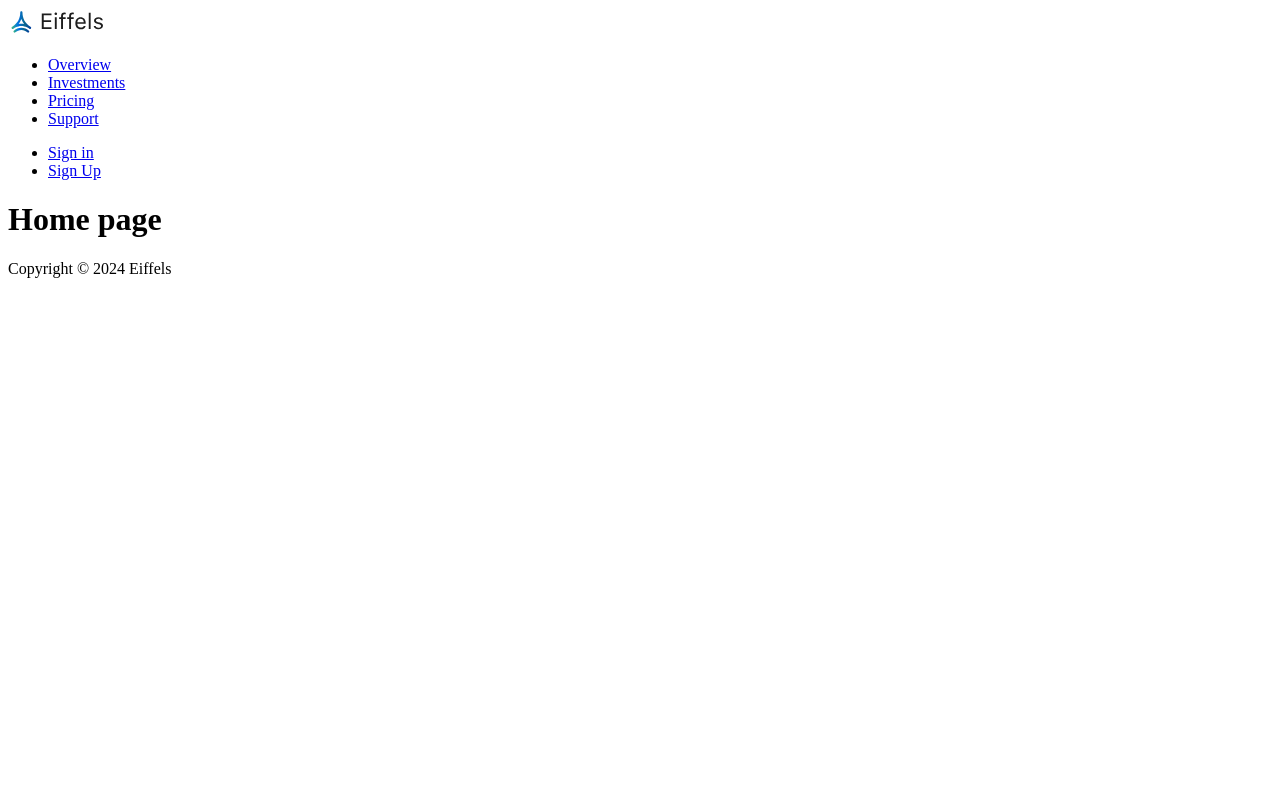
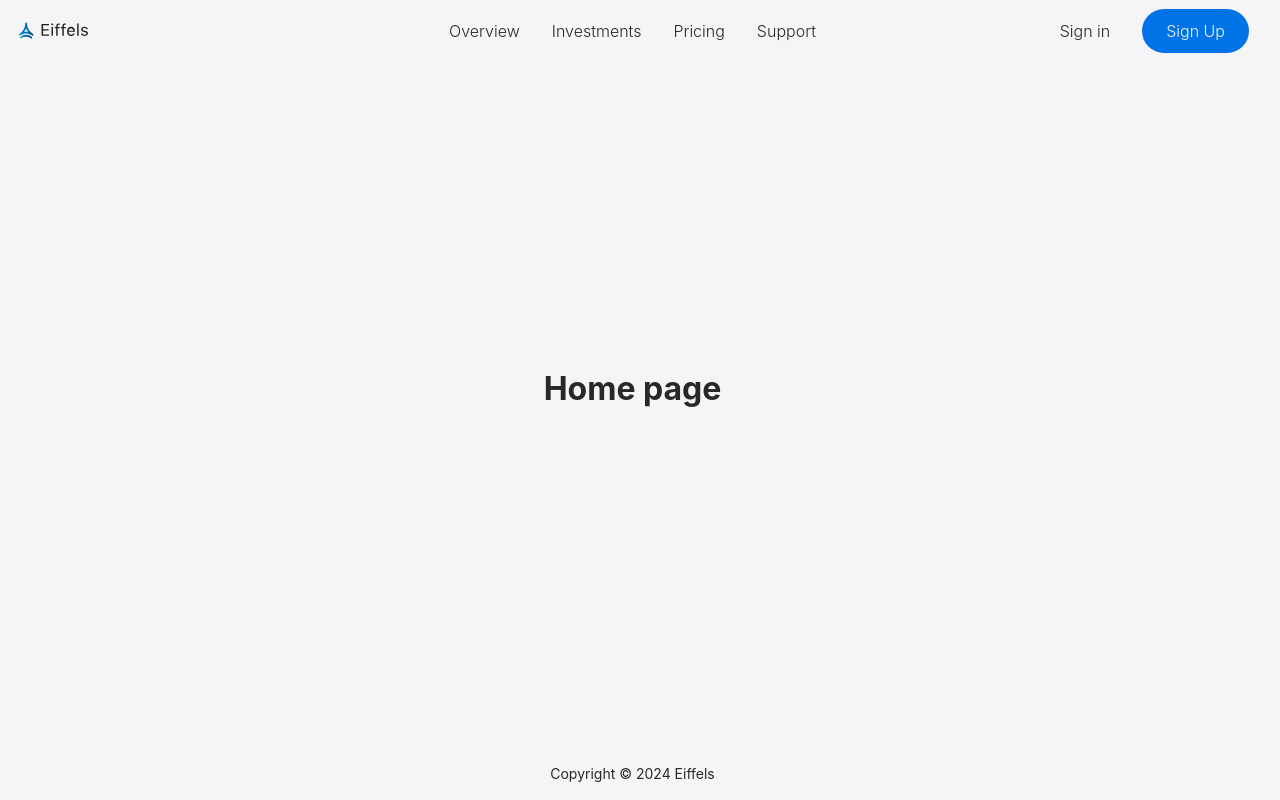
Before and after one commit to jnetc/eiffels-web, a plain HTML site: page index.html in a window 1280 px wide. Drawn offline with Linux system fonts and the light colour scheme; the site is published under a folder, as on GitHub Pages, so addresses that start at the root find nothing; a web font is replaced by a local one.

Commit message:
index path fixed

```diff
--- a/index.html
+++ b/index.html
@@ -3,18 +3,18 @@
 <head>
   <meta charset="UTF-8">
   <meta name="viewport" content="width=device-width, initial-scale=1.0">
-  <link rel="icon" type="image/svg+xml" href="./public/favicon.svg" />
-  <link rel="stylesheet" href="/styles/variable.css">
-  <link rel="stylesheet" href="/styles/fonts.css">
-  <link rel="stylesheet" href="/styles/global.css">
-  <link rel="stylesheet" href="/styles/index.css">
+  <link rel="icon" type="image/svg+xml" href="public/favicon.svg" />
+  <link rel="stylesheet" href="styles/variable.css">
+  <link rel="stylesheet" href="styles/fonts.css">
+  <link rel="stylesheet" href="styles/global.css">
+  <link rel="stylesheet" href="styles/index.css">
   <title>Document</title>
   <meta name="description" content="" />
 </head>
 <body class="landing">
   <nav>
-    <a href="/" title="Eiffels home page" class="eiffels-logo">
-      <img src="./public/svg/logo.svg" class="logo" alt="Eiffels logo" title="">
+    <a href="index.html" title="Eiffels home page" class="eiffels-logo">
+      <img src="public/svg/logo.svg" class="logo" alt="Eiffels logo" title="">
     </a>
     <ul class="nav-links">
       <li><a href="#overview">Overview</a></li>
@@ -23,8 +23,8 @@
       <li><a href="#support">Support</a></li>
     </ul>
     <ul class="auth-links">
-      <li><a href="/signin.html">Sign in</a></li>
-      <li><a href="/signup.html" class="auth-links__signup btn-primary">Sign Up</a></li>
+      <li><a href="signin.html">Sign in</a></li>
+      <li><a href="signup.html" class="auth-links__signup btn-primary">Sign Up</a></li>
     </ul>
   </nav>
 
```
